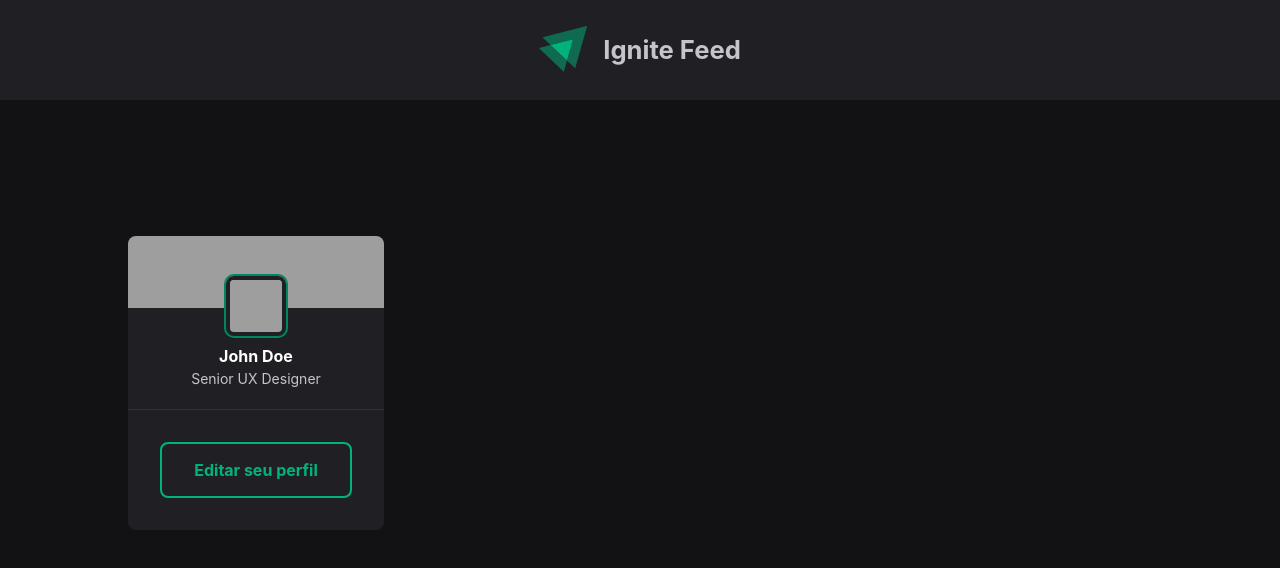
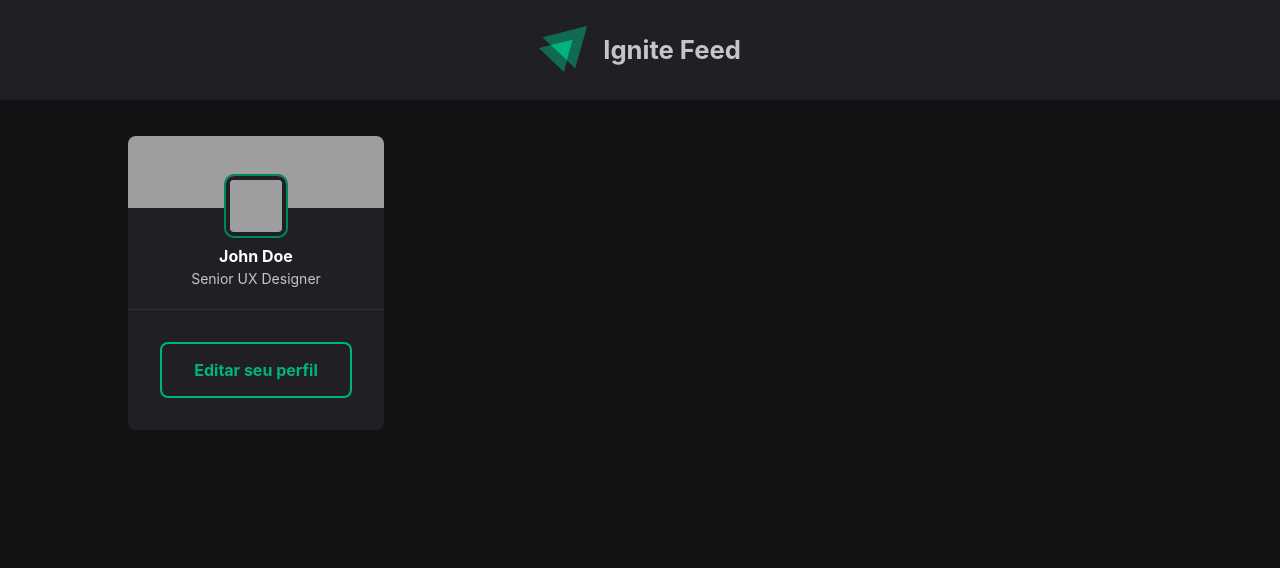
Before and after one commit to romulmelo/rocketseat-ignite-feed, a React (Vite) app: page / in a window 1280 px wide. Shown: the top 568 px of the page. Built offline with nearby package versions, Linux system fonts and the light colour scheme; grey boxes are pictures that could not be loaded.

Commit message:
refactor: ensure Header component is fixed on top

```diff
--- a/src/components/global/Header/Header.module.scss
+++ b/src/components/global/Header/Header.module.scss
@@ -1,4 +1,7 @@
 .container {
+  position: fixed;
+  top: 0;
+  left: 0;
   height: 6.25rem;
   width: 100%;
   display: flex;
```
